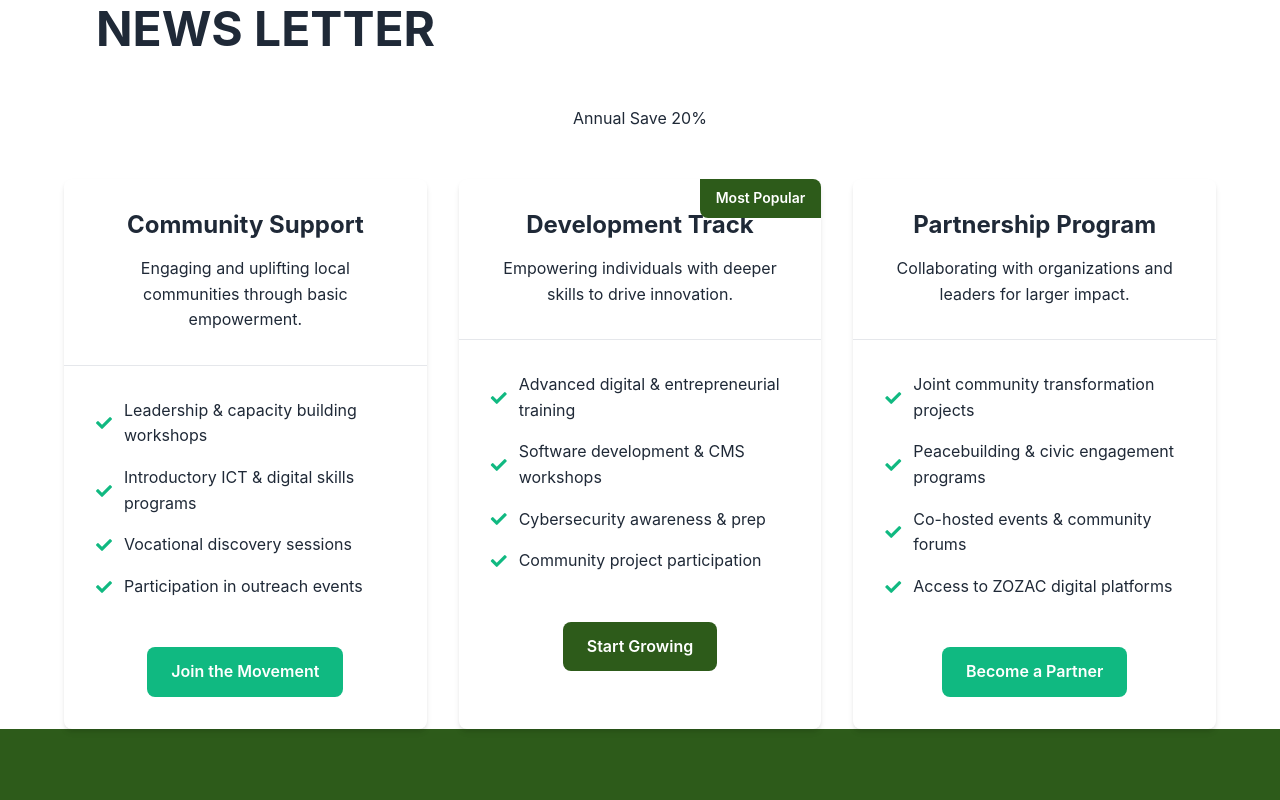
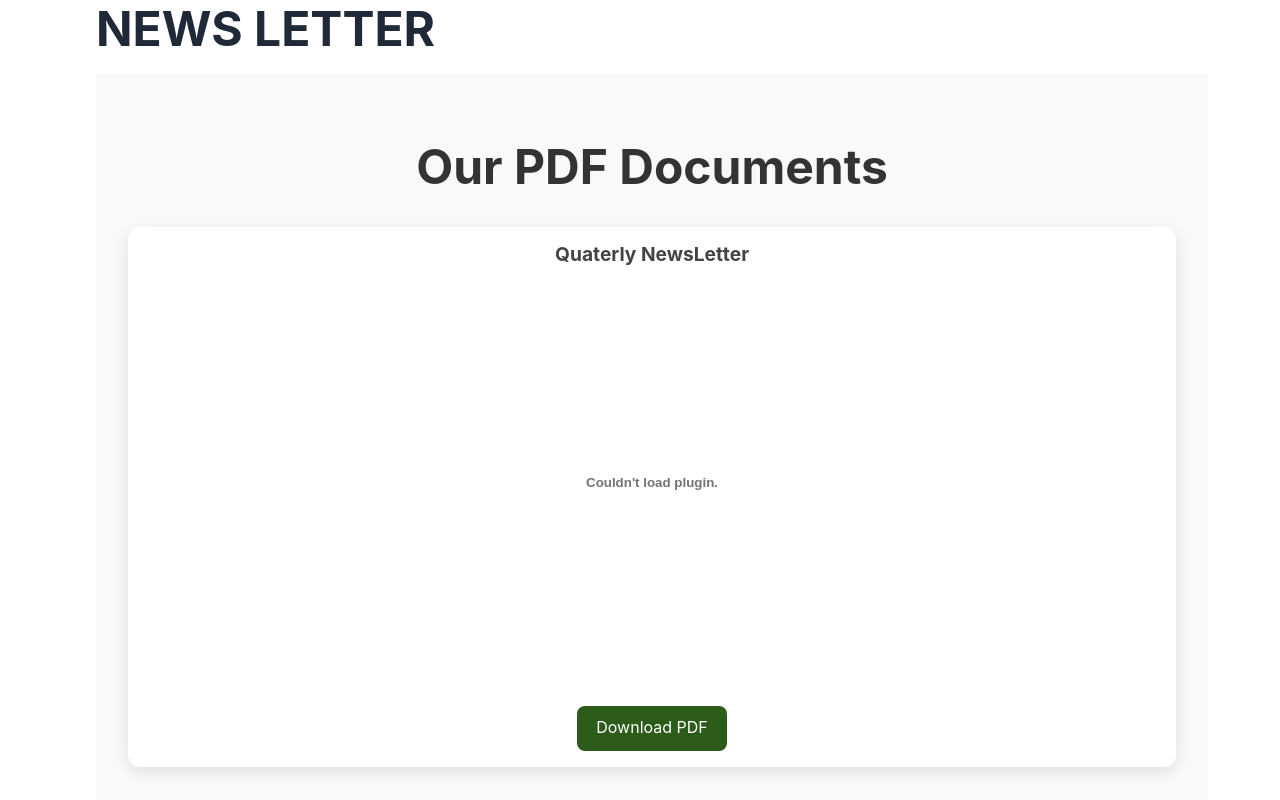
Before and after one commit to liblissz/zozacommunity, a React (Vite) app: page / in a window 1280 px wide. Shown: the part 2960-3760 px from the top of the page. Built offline with nearby package versions, Linux system fonts and the light colour scheme; no server answers.

Commit message:
Update Prising.jsx

```diff
--- a/src/Componennts/Prising/Prising.jsx
+++ b/src/Componennts/Prising/Prising.jsx
@@ -47,7 +47,54 @@ const plans = [
 
 const Pricing = () => {
   const [annual, _] = useState(false);
+ const pdfFiles = [
+    { title: "Quaterly NewsLetter", url: "/report.pdf" },
+    // { title: "Annual Budget", url: "/pdfs/annual-budget.pdf" },
+    // { title: "Project Proposal", url: "/pdfs/project-proposal.pdf" },
+  ];
 
+
+   const sectionStyle = {
+    padding: "4rem 2rem",
+    background: "#f9f9f9",
+  };
+
+  const headingStyle = {
+    textAlign: "center",
+    marginBottom: "2rem",
+    color: "#333",
+  };
+
+  const gridStyle = {
+    display: "grid",
+    gridTemplateColumns: "repeat(auto-fit, minmax(350px, 1fr))",
+    gap: "2rem",
+  };
+
+  const cardStyle = {
+    background: "#fff",
+    borderRadius: "12px",
+    boxShadow: "0 5px 15px rgba(0,0,0,0.1)",
+    padding: "1rem",
+    textAlign: "center",
+  };
+
+  const titleStyle = {
+    marginBottom: "1rem",
+    fontSize: "1.2rem",
+    color: "#444",
+  };
+
+  const buttonStyle = {
+    display: "inline-block",
+    marginTop: "1rem",
+    padding: "0.6rem 1.2rem",
+    background: "#2d5b1a",
+    color: "#fff",
+    borderRadius: "8px",
+    textDecoration: "none",
+    transition: "background 0.3s ease",
+  };
 
   return (
     <section id="pricing" className="pricing">
@@ -55,7 +102,34 @@ const Pricing = () => {
         <div className="section-header">
           <h2>NEWS LETTER</h2>
 
-
+<section style={sectionStyle}>
+      <div>
+        <h2 style={headingStyle}>Our PDF Documents</h2>
+        <div style={gridStyle}>
+          {pdfFiles.map((pdf, index) => (
+            <div style={cardStyle} key={index}>
+              <h3 style={titleStyle}>{pdf.title}</h3>
+              <embed
+                src={pdf.url}
+                type="application/pdf"
+                width="100%"
+                height="400px"
+                style={{ borderRadius: "8px" }}
+              />
+              <a
+                href={pdf.url}
+                download
+                style={buttonStyle}
+                onMouseOver={(e) => (e.target.style.background = "#1e3c10")}
+                onMouseOut={(e) => (e.target.style.background = "#2d5b1a")}
+              >
+                Download PDF
+              </a>
+            </div>
+          ))}
+        </div>
+      </div>
+    </section>
 
         </div>
         <div className="pricing-toggle">
```
